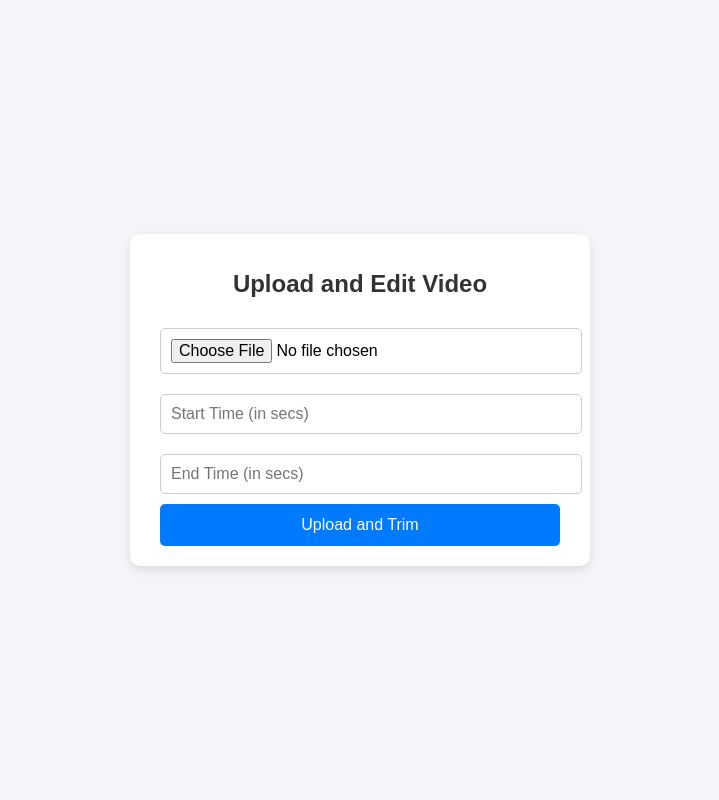
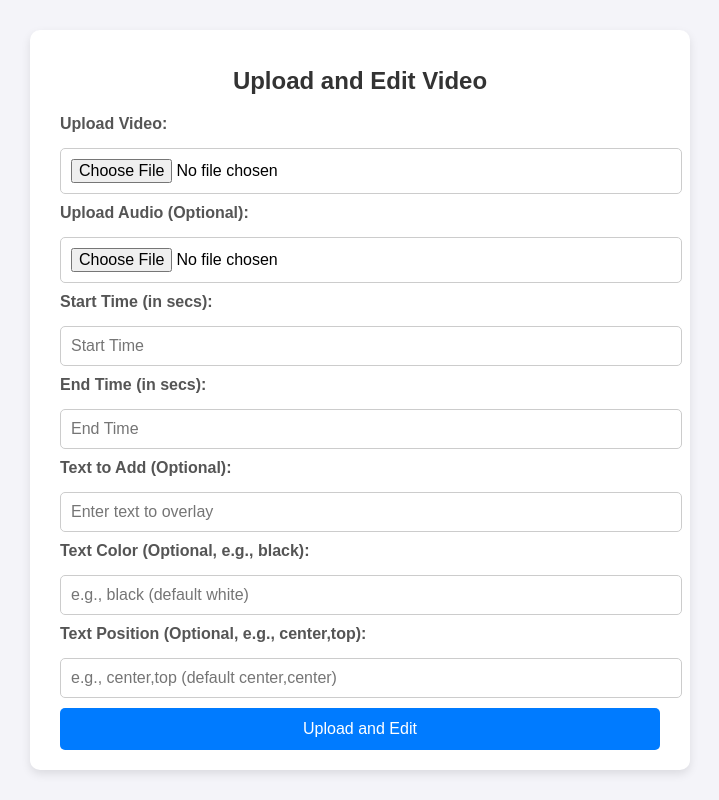
Before and after one commit to sireesbrl/django_video_editor, a Django app: page / in a window 1280 px wide. Shown: the whole page, without its empty margins (280-999 px from the left). Run offline with Django 5.2, Linux system fonts and the light colour scheme.

Commit message:
update upload page

```diff
--- a/video_editor/templates/video_editor/upload.html
+++ b/video_editor/templates/video_editor/upload.html
@@ -3,7 +3,7 @@
 <head>
     <meta charset="UTF-8">
     <meta name="viewport" content="width=device-width, initial-scale=1.0">
-    <title>Upload Video</title>
+    <title>Upload and Edit Video</title>
     <style>
     /* General Styles */
     body {
@@ -22,9 +22,10 @@
         border-radius: 10px;
         box-shadow: 0 4px 10px rgba(0, 0, 0, 0.1);
         padding: 20px 30px;
-            max-width: 400px;
+        max-width: 600px; /* Set a max width for the container */
         width: 100%;
         text-align: center;
+        overflow: hidden; /* Ensure no overflow happens */
     }
 
     h1 {
@@ -40,6 +41,14 @@
         border: 1px solid #ccc;
         border-radius: 5px;
         font-size: 16px;
+    }
+
+    label {
+        display: block;
+        text-align: left;
+        margin-bottom: 5px;
+        font-weight: bold;
+        color: #555;
     }
 
     button {
@@ -90,17 +99,75 @@
             transform: scale(1);
         }
     }
+
+    /* Video styling */
+    video {
+        max-width: 100%;    /* Ensure the video doesn't overflow */
+        height: auto;       /* Maintain aspect ratio */
+        border-radius: 10px; /* Optional: Adds rounded corners */
+        margin: 20px 0;     /* Adds space around the video */
+        display: block;     /* Ensures the video is displayed as a block-level element */
+        margin-left: auto;
+        margin-right: auto; /* Centers the video horizontally */
+    }
+
     </style>
 </head>
 <body>
     <div class="container">
         <h1>Upload and Edit Video</h1>
+        {% if processed %}
+        <h1>Video Processed Successfully!</h1>
+        <video controls>
+            <source src="{{ processed_video_url }}" type="video/mp4">
+            Your browser does not support the video tag.
+        </video>
+
+        <form method="POST" action="{% url 'undo' %}" style="display: inline;">
+            {% csrf_token %}
+            <input type="hidden" name="processed_video_path" value="{{ processed_video_url }}">
+            <button type="submit" class="button">Undo</button>
+        </form>
+
+        <a href="{{ processed_video_url }}" download class="button-link">
+            <button type="button" class="button">Download Processed Video</button>
+        </a>
+
+        <a href="{% url 'upload' %}">
+            <button type="button" class="button">Back To Upload</button>
+        </a>
+        {% else %}
             <form method="post" enctype="multipart/form-data" action="{% url 'upload' %}" onsubmit="showLoading()">
                 {% csrf_token %}
-            <input type="file" name="video" required>
-            <input type="text" name="start_time" placeholder="Start Time (in secs)" required>
-            <input type="text" name="end_time" placeholder="End Time (in secs)" required>
-            <button type="submit">Upload and Trim</button>
+                <!-- Video Upload -->
+                <label for="video">Upload Video:</label>
+                <input type="file" name="video" id="video" required>
+
+                <!-- Audio Upload (Optional) -->
+                <label for="audio">Upload Audio (Optional):</label>
+                <input type="file" name="audio" id="audio">
+
+                <!-- Trim Video -->
+                <label for="start_time">Start Time (in secs):</label>
+                <input type="text" name="start_time" id="start_time" placeholder="Start Time" required>
+
+                <label for="end_time">End Time (in secs):</label>
+                <input type="text" name="end_time" id="end_time" placeholder="End Time" required>
+
+                <!-- Text Addition -->
+                <label for="text_content">Text to Add (Optional):</label>
+                <input type="text" name="text_content" id="text_content" placeholder="Enter text to overlay">
+
+                <!-- Text Color (Optional) -->
+                <label for="text_color">Text Color (Optional, e.g., black):</label>
+                <input type="text" name="text_color" id="text_color" placeholder="e.g., black (default white)">
+
+                <!-- Text Positioning (Optional) -->
+                <label for="text_position">Text Position (Optional, e.g., center,top):</label>
+                <input type="text" name="text_position" id="text_position" placeholder="e.g., center,top (default center,center)">
+
+                <!-- Submit Button -->
+                <button type="submit">Upload and Edit</button>
             </form>
 
             <!-- Loading Animation -->
@@ -110,6 +177,8 @@
                 <div></div>
                 <p>Processing video, please wait...</p>
             </div>
+        {% endif %}
+
     </div>
 
     <script>
```
Lines whose indentation alone changed are shown as unchanged.
